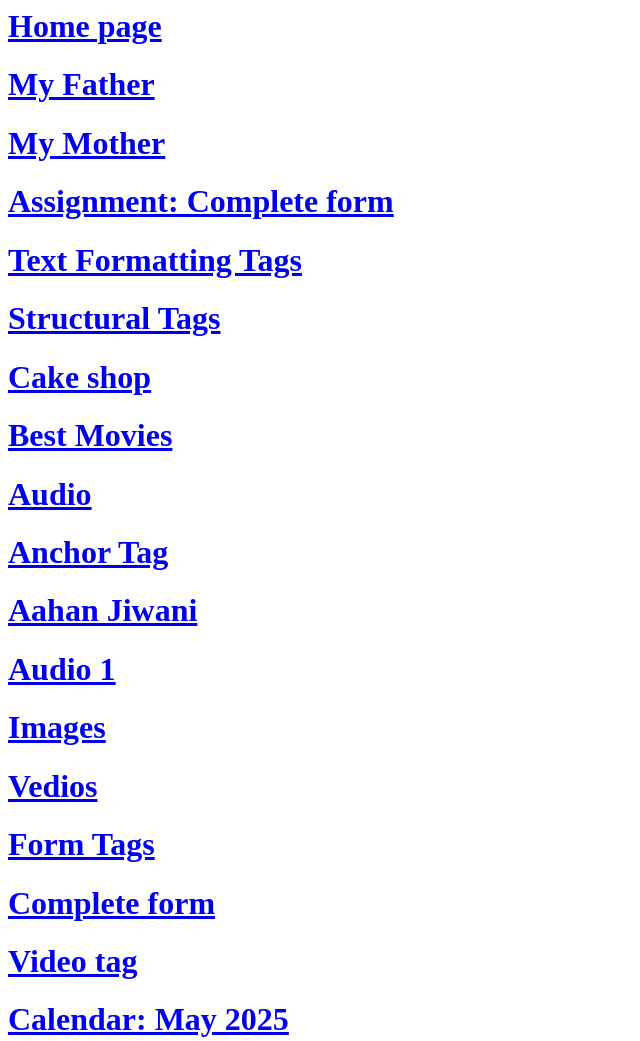
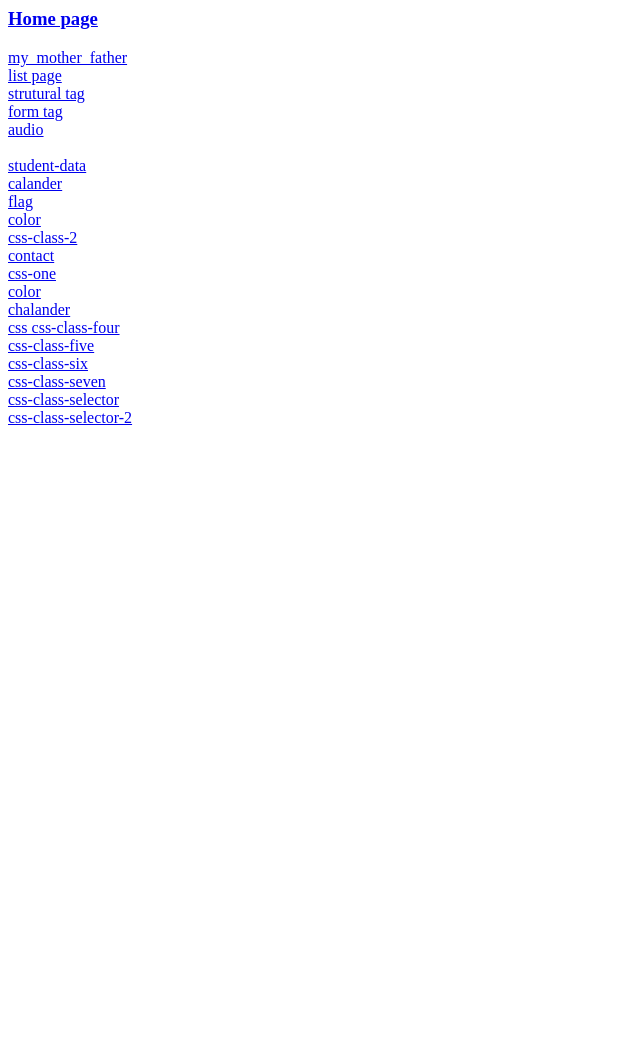
Before and after one commit to VivaanDeveloper/HTML-1, a plain HTML site: page index.html in a window 1280 px wide. Shown: the whole page, without its empty margins (0-640 px from the left). After the commit the page ends 800 px from the top, so only its background shows below. Drawn offline with Linux system fonts and the light colour scheme.

Commit message:
Add files via upload

```diff
--- a/index.html
+++ b/index.html
@@ -1,64 +1,60 @@
 <html>
-
     <head>
-    <title>Index page</title>
+        <title>Index Page</title>
     </head>
-
     <body>
-    <a href="./home-page.html">
-        <h1>Home page</h1>
+      <a href="./home.html">
+        <h3>Home page</h3>
       </a>
-    <a href="./my-father.html">
-        <h1>My Father</h1>
+      <a href="./my_mother_father.html">
+        my_mother_father
       </a>
-    <a href="./my-mother.html">
-        <h1>My Mother</h1>
+      <br>
+      <a href="./list-tag.html">
+        list page
       </a>
-    <a href="./assignment-complete-form.html">
-        <h1>Assignment: Complete form</h1>
+      <br>
+      <a href="./strutural.html">
+        strutural tag
       </a>
-    <a href="./text-formatting.html">
-        <h1>Text Formatting Tags</h1>
+      <br>
+      <a href="./form-tag.html">
+        form tag
       </a>
-    <a href="./structural-tags.html">
-        <h1>Structural Tags</h1>
-    </a>
-    <a href="./cake-shop.html">
-        <h1>Cake shop</h1>
-    </a>
-    <a href="./best-movies.html">
-        <h1>Best Movies</h1>
-    </a>
-    <a href="./audio.html">
-        <h1>Audio</h1>
-    </a>
-    <a href="./anchor-tag.html">
-        <h1>Anchor Tag</h1>
-    </a>
-    <a href="./aahan-jiwani.html">
-        <h1>Aahan Jiwani</h1>
-    </a>
-    <a href="./assets/audios/sunflower-street-drumloop-85bpm-163900.mp3">
-        <h1>Audio 1</h1>
-    </a>
-    <a href="./assets/images/">
-        <h1>Images</h1>
-    </a>
-    <a href="./assets/videos/Rotating Earth.mp4">
-        <h1>Vedios</h1>
-    </a>
-    <a href="./form-tag.html">
-        <h1>Form Tags</h1>
-    </a>
-    <a href="./complete-form.html">
-        <h1>Complete form</h1>
-    </a>
-    <a href="./video-tag.html">
-        <h1>Video tag</h1>
-    </a>
-    <a href="./table-tag/calendar-may-2025.html">
-        <h1>Calendar: May 2025</h1>
-    </a>
+      <br>
+      <a href="./audio.html">audio</a>
+      <br>
+      <a href="./top-movies.html"></a>
+      <br>
+      <a href="./student-data.html">student-data</a>
+      <br>
+      <a href="./calander.html">calander</a>
+      <br>
+      <a href="./flag.html">flag</a>
+      <br>
+      <a href="./color.html">color</a>
+      <br>
+      <a href="./css-class-2.html">css-class-2</a>
+      <br>
+      <a href="./contact.html">contact</a>
+      <br>
+      <a href="./css-one.html">css-one</a>
+      <br>
+     <a href="./css/color.html">color</a>
+      <br>
+      <a href="./css/calander.html">chalander</a>
+      <br>
+      <a href="./css/css-class-four.html">css css-class-four</a>
+      <br>
+      <a href="./css/css-class-five.html">css-class-five</a>
+      <br>
+      <a href="./css/css-class-six.html">css-class-six</a>
+      <br>
+      <a href="./css/css-class-seven.html">css-class-seven</a>
+      <br>
+      <a href="./css/css-class-selector.html">css-class-selector</a>
+      <br>
+      <a href="./css/css-class-selector-2.html">css-class-selector-2</a>
+      <br>
     </body>
-
 </html>
```
Lines whose indentation alone changed are shown as unchanged.
